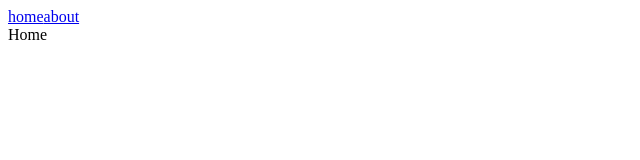
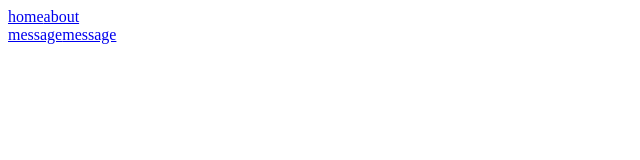
Before and after one commit to dengwenj/react18, a React (Create React App) app: page /home in a window 1280 px wide. Shown: the top 160 px of the page, without its empty margins (0-640 px from the left). Built offline with nearby package versions, Linux system fonts and the light colour scheme.

Commit message:
嵌套路由

```diff
--- /dev/null
+++ b/src/page/News/index.jsx
@@ -0,0 +1,7 @@
+import React from 'react'
+
+export default function News() {
+  return (
+    <div>News</div>
+  )
+}
--- a/src/page/about/index.jsx
+++ b/src/page/about/index.jsx
@@ -1,6 +1,5 @@
 import React, { useState } from 'react'
 import { Navigate } from 'react-router-dom'
-
 
 export default function About() {
   const [count, setCount] = useState(0)
--- a/src/page/home/index.jsx
+++ b/src/page/home/index.jsx
@@ -1,7 +1,14 @@
 import React from 'react'
+import { NavLink, Outlet } from 'react-router-dom'
 
 export default function Home() {
   return (
-    <div>Home</div>
+    <div>
+      <NavLink to='message'>message</NavLink>
+      <NavLink to='news'>message</NavLink>
+
+      {/* 指定路由组件呈现的位置 */}
+      <Outlet />
+    </div>
   )
 }
--- /dev/null
+++ b/src/page/message/index.jsx
@@ -0,0 +1,7 @@
+import React from 'react'
+
+export default function Message() {
+  return (
+    <div>Message</div>
+  )
+}
```
Also changed, not shown: src/routes/index.jsx (+13 -1 lines).
